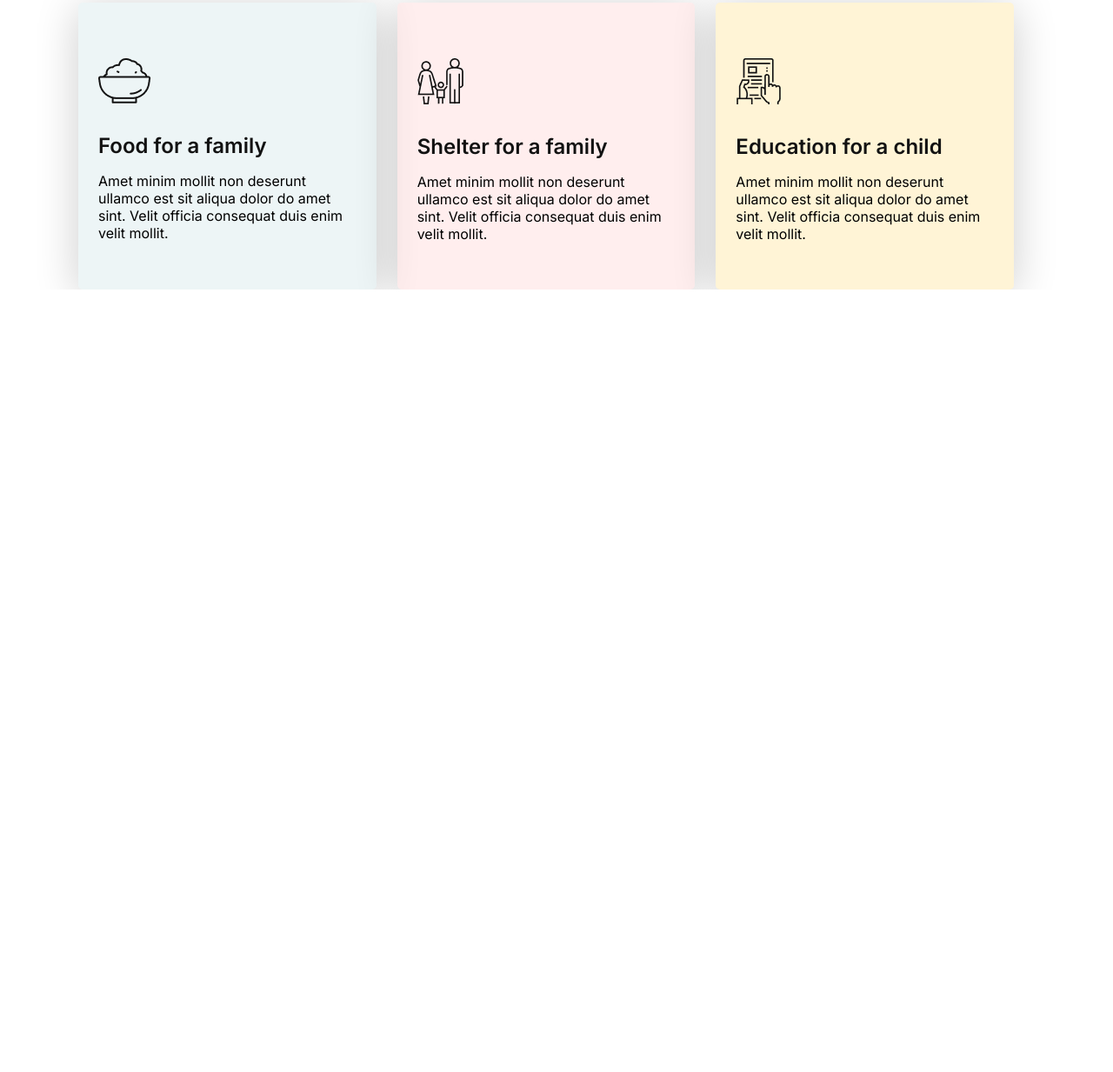
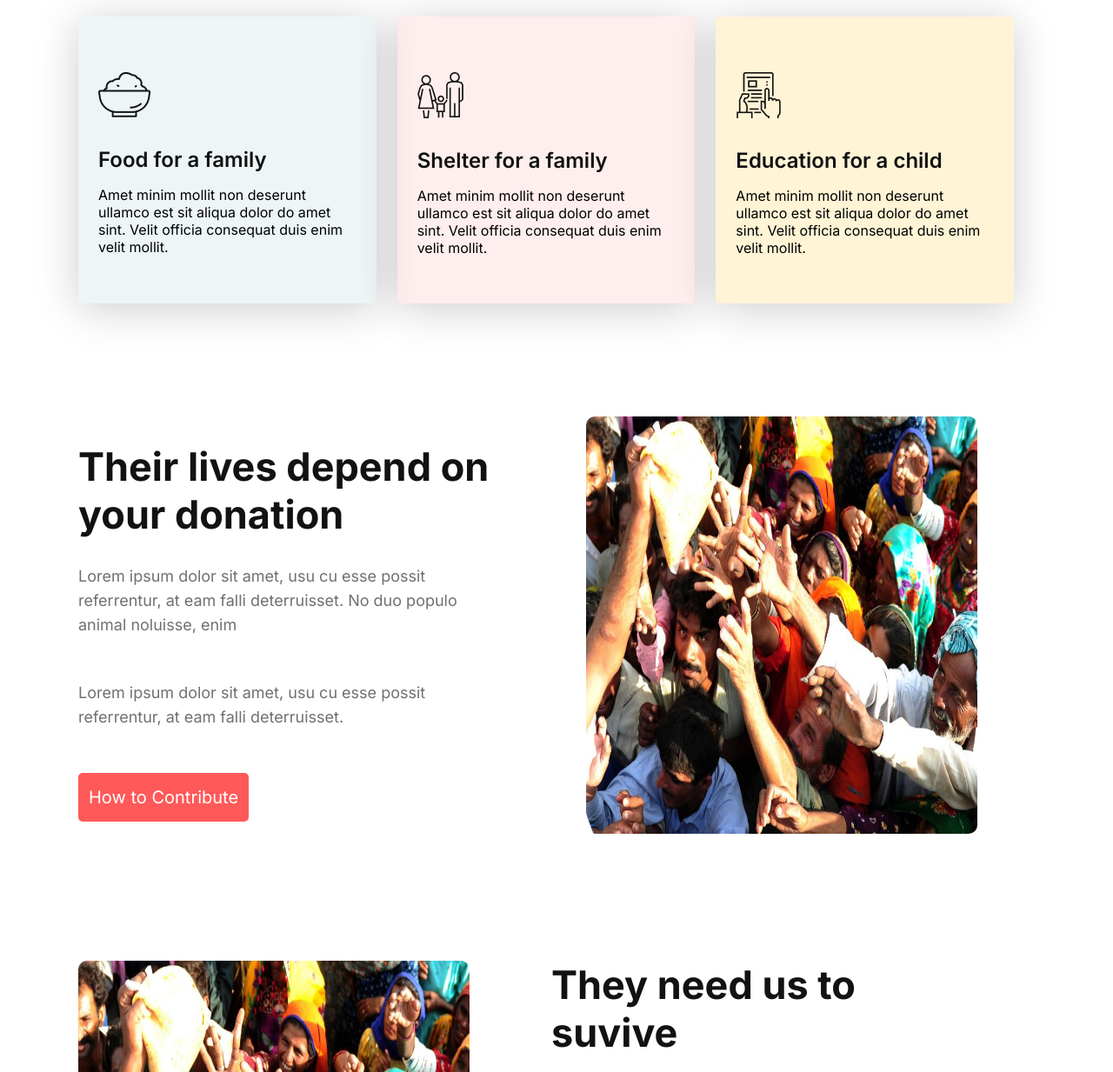
Before and after one commit to mdjahidurjr99/donate-today, a plain HTML site: page index.html in a window 1280 px wide. Shown: the part 1567-2800 px from the top of the page at 87% size. Before the commit the page ends 1900 px from the top, so only its background shows below. Drawn offline with Linux system fonts and the light colour scheme.

Commit message:
5th commit

```diff
--- a/donate.css
+++ b/donate.css
@@ -7,6 +7,7 @@
     border-radius: 5px;
     background: #FF5959;
     color: #FFFFFF;
+    font-size: 20px;
     border: none;
     padding: 16px 12px;
     justify-content: center;
@@ -123,3 +124,23 @@ hr{
     margin-right: 24px;
     padding: 64px 22px 54px 23px;
 }
+.contribute{
+    display: flex;
+
+
+}
+.contribute-title{
+    margin: 30px 94px 30px 0;
+    width: 490px;
+}
+
+.contribute-image{
+    max-width: 450px;
+    height: 480px;
+    border-radius: 10px;
+
+}
+.contribute-title2{
+    margin: 0px 30px 30px 94px;
+    width: 490px;
+}
--- a/index.html
+++ b/index.html
@@ -55,6 +55,28 @@
                 </div>
             </div>
         </section>
+        <section>
+            <div class="contribute">
+                <div class="contribute-title">
+                    <h2 class="dt-tital">Their lives depend on your donation</h2>
+                    <p class="dt-description">Lorem ipsum dolor sit amet, usu cu esse possit referrentur, at eam falli deterruisset. No duo populo animal noluisse, enim</p>
+                    <p class="dt-description">Lorem ipsum dolor sit amet, usu cu esse possit referrentur, at eam falli deterruisset.</p>
+                    <button class="btn-primary">How to Contribute</button>
+                </div>
+                <div><img class="contribute-image" src="images/donation0.jpg" alt=""></div>
+            </div>
+        </section>
+        <section>
+            <div class="contribute">
+                <div><img class="contribute-image" src="images/donation0.jpg" alt=""></div>
+                <div class="contribute-title2">
+                    <h2 class="dt-tital">They need us to suvive</h2>
+                    <p class="dt-description">Lorem ipsum dolor sit amet, usu cu esse possit referrentur, at eam falli deterruisset. No duo populo animal noluisse, enim</p>
+                    <p class="dt-description">Lorem ipsum dolor sit amet, usu cu esse possit referrentur, at eam falli deterruisset.</p>
+                    <button class="btn-primary">How to Contribute</button>
+                </div>
+            </div>
+        </section>
     </main>
     <footer>
 
```
